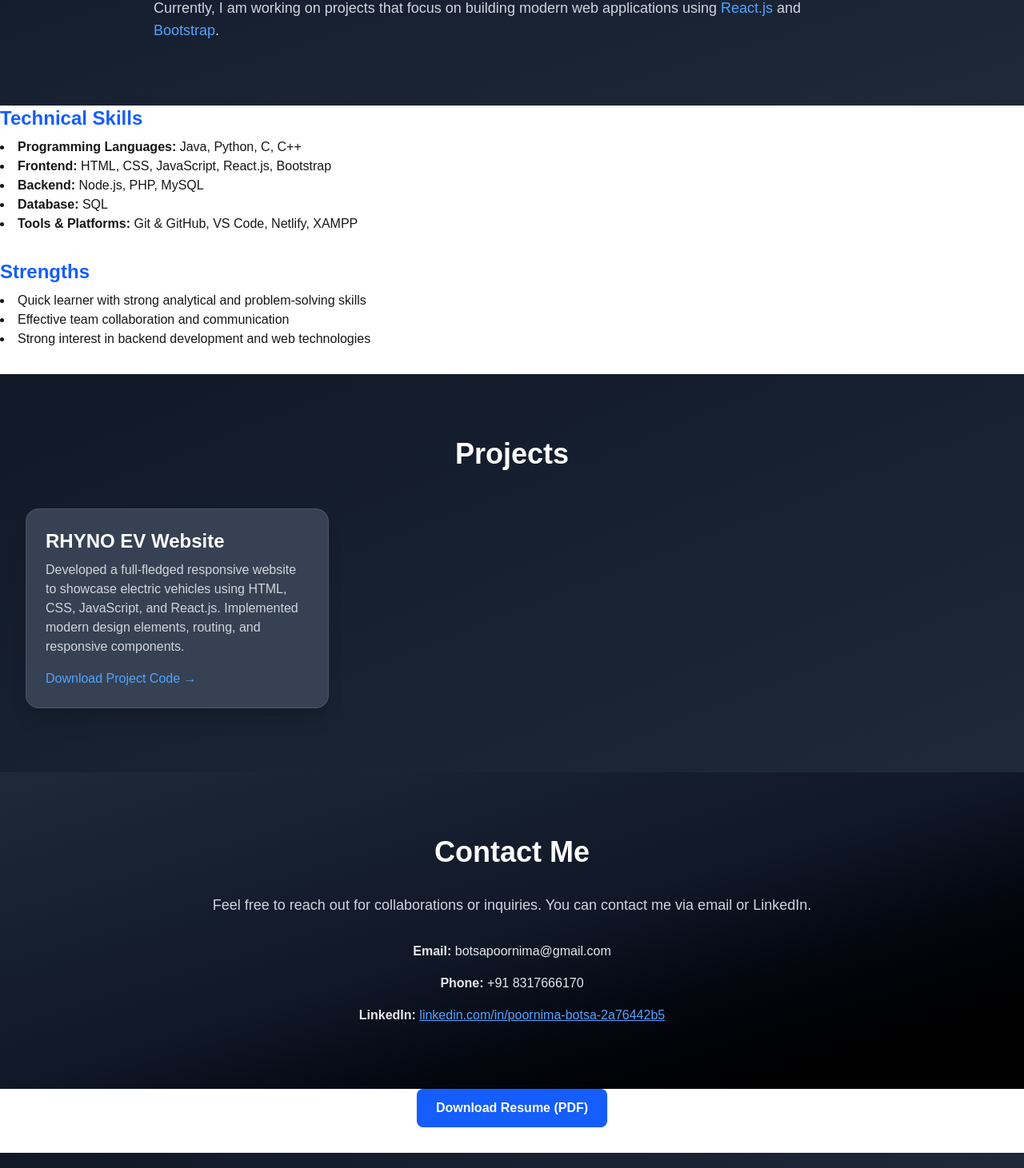
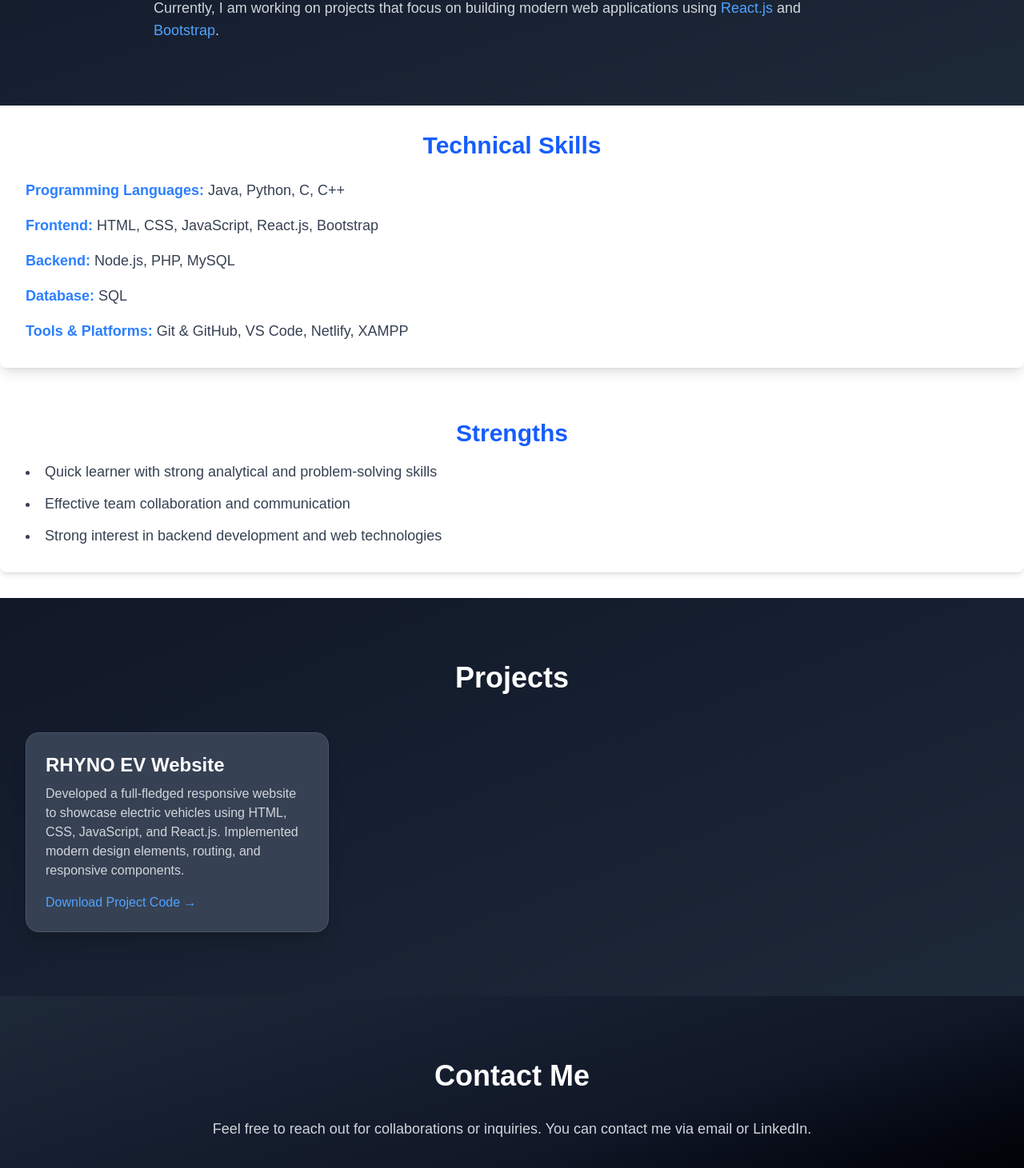
Before and after one commit to poornima-botsa/first-project, a Next.js app: page / in a window 1280 px wide. Shown: the part 900-2361 px from the top of the page at 80% size. Built offline with nearby package versions, Linux system fonts and the light colour scheme.

Commit message:
updated the files

```diff
--- a/components/DownloadResume.js
+++ b/components/DownloadResume.js
@@ -1,9 +1,9 @@
 const DownloadResume = () => (
-    <div className="text-center mb-8">
+    <div className="text-center mb-12">
       <a
         href="/Poornima_Resume.pdf"
         download
-        className="inline-block bg-blue-600 text-white font-semibold px-6 py-3 rounded-lg shadow hover:bg-blue-700 transition duration-300"
+        className="inline-block bg-gradient-to-r from-blue-500 to-blue-600 text-white font-semibold px-8 py-4 rounded-lg shadow-lg hover:from-blue-600 hover:to-blue-700 transform hover:scale-105 transition-all duration-300"
       >
         Download Resume (PDF)
       </a>
--- a/components/Navbar.js
+++ b/components/Navbar.js
@@ -32,6 +32,9 @@ const Navbar = () => {
           <Link href="#about" onClick={toggleMenu} className="block hover:text-blue-400">About</Link>
           <Link href="#projects" onClick={toggleMenu} className="block hover:text-blue-400">Projects</Link>
           <Link href="#contact" onClick={toggleMenu} className="block hover:text-blue-400">Contact</Link>
+          <Link href="#skills" onClick={toggleMenu} className="block hover:text-blue-400">Skills</Link>
+          <Link href="#strengths" onClick={toggleMenu} className="block hover:text-blue-400">Strengths</Link>
+          <Link href="#downloadresume" onClick={toggleMenu} className="block hover:text-blue-400">DownloadResume</Link>
         </div>
       )}
     </nav>
--- a/components/Skills.js
+++ b/components/Skills.js
@@ -1,12 +1,12 @@
 const Skills = () => (
-    <section className="mb-8">
-      <h4 className="text-2xl font-semibold text-blue-600 mb-2">Technical Skills</h4>
-      <ul className="list-disc list-inside">
-        <li><strong>Programming Languages:</strong> Java, Python, C, C++</li>
-        <li><strong>Frontend:</strong> HTML, CSS, JavaScript, React.js, Bootstrap</li>
-        <li><strong>Backend:</strong> Node.js, PHP, MySQL</li>
-        <li><strong>Database:</strong> SQL</li>
-        <li><strong>Tools & Platforms:</strong> Git & GitHub, VS Code, Netlify, XAMPP</li>
+    <section className="bg-white p-8 rounded-lg shadow-lg mb-8">
+      <h4 className="text-3xl font-semibold text-blue-600 mb-6 text-center">Technical Skills</h4>
+      <ul className="space-y-4 text-lg text-gray-700">
+        <li><span className="font-semibold text-blue-500">Programming Languages:</span> Java, Python, C, C++</li>
+        <li><span className="font-semibold text-blue-500">Frontend:</span> HTML, CSS, JavaScript, React.js, Bootstrap</li>
+        <li><span className="font-semibold text-blue-500">Backend:</span> Node.js, PHP, MySQL</li>
+        <li><span className="font-semibold text-blue-500">Database:</span> SQL</li>
+        <li><span className="font-semibold text-blue-500">Tools & Platforms:</span> Git & GitHub, VS Code, Netlify, XAMPP</li>
       </ul>
     </section>
   );
--- a/components/Strengths.js
+++ b/components/Strengths.js
@@ -1,7 +1,7 @@
 const Strengths = () => (
-    <section className="mb-8">
-      <h4 className="text-2xl font-semibold text-blue-600 mb-2">Strengths</h4>
-      <ul className="list-disc list-inside">
+    <section className="bg-white p-8 rounded-lg shadow-md mb-8">
+      <h4 className="text-3xl font-semibold text-blue-600 mb-4 text-center">Strengths</h4>
+      <ul className="list-disc list-inside space-y-3 text-lg text-gray-700">
         <li>Quick learner with strong analytical and problem-solving skills</li>
         <li>Effective team collaboration and communication</li>
         <li>Strong interest in backend development and web technologies</li>
```
